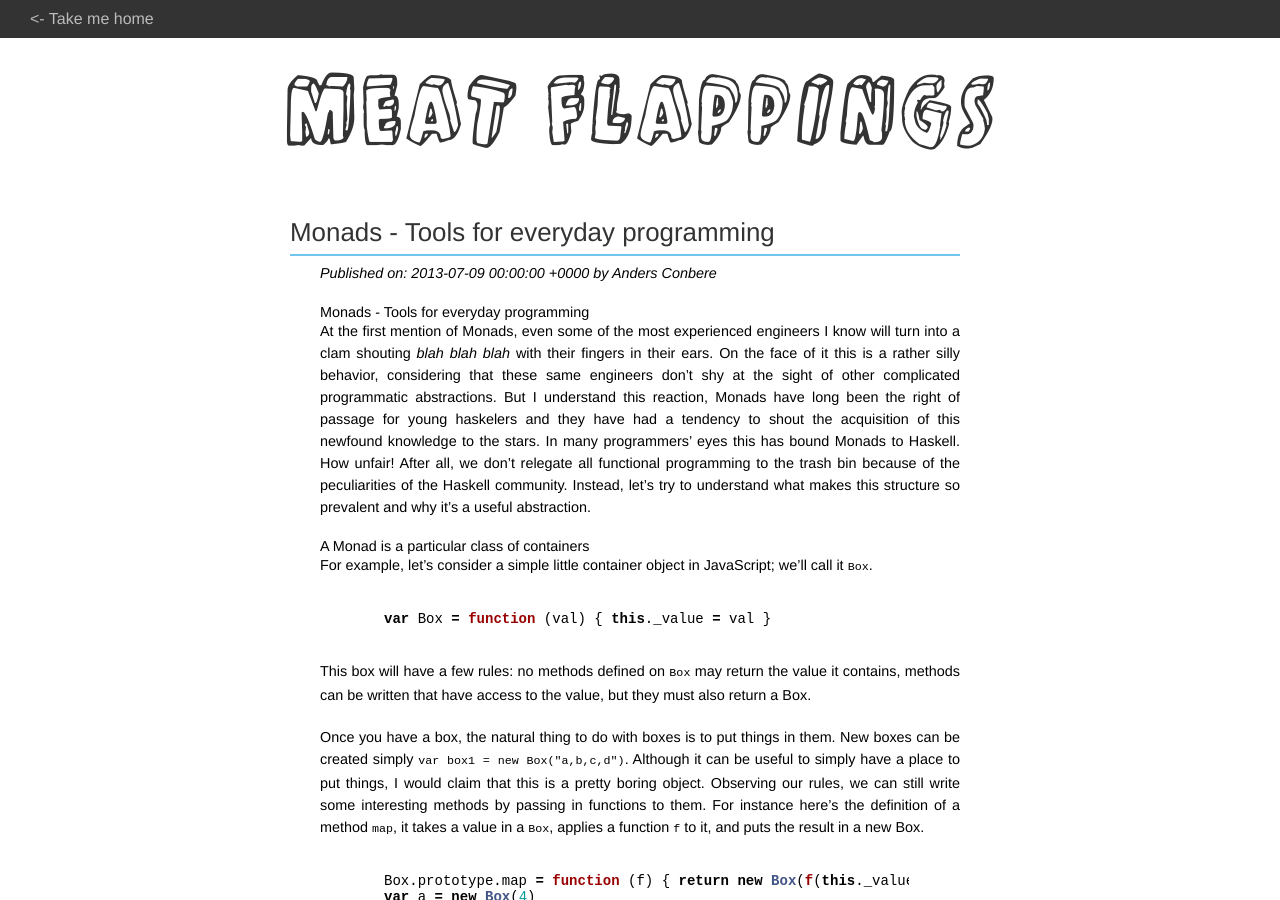
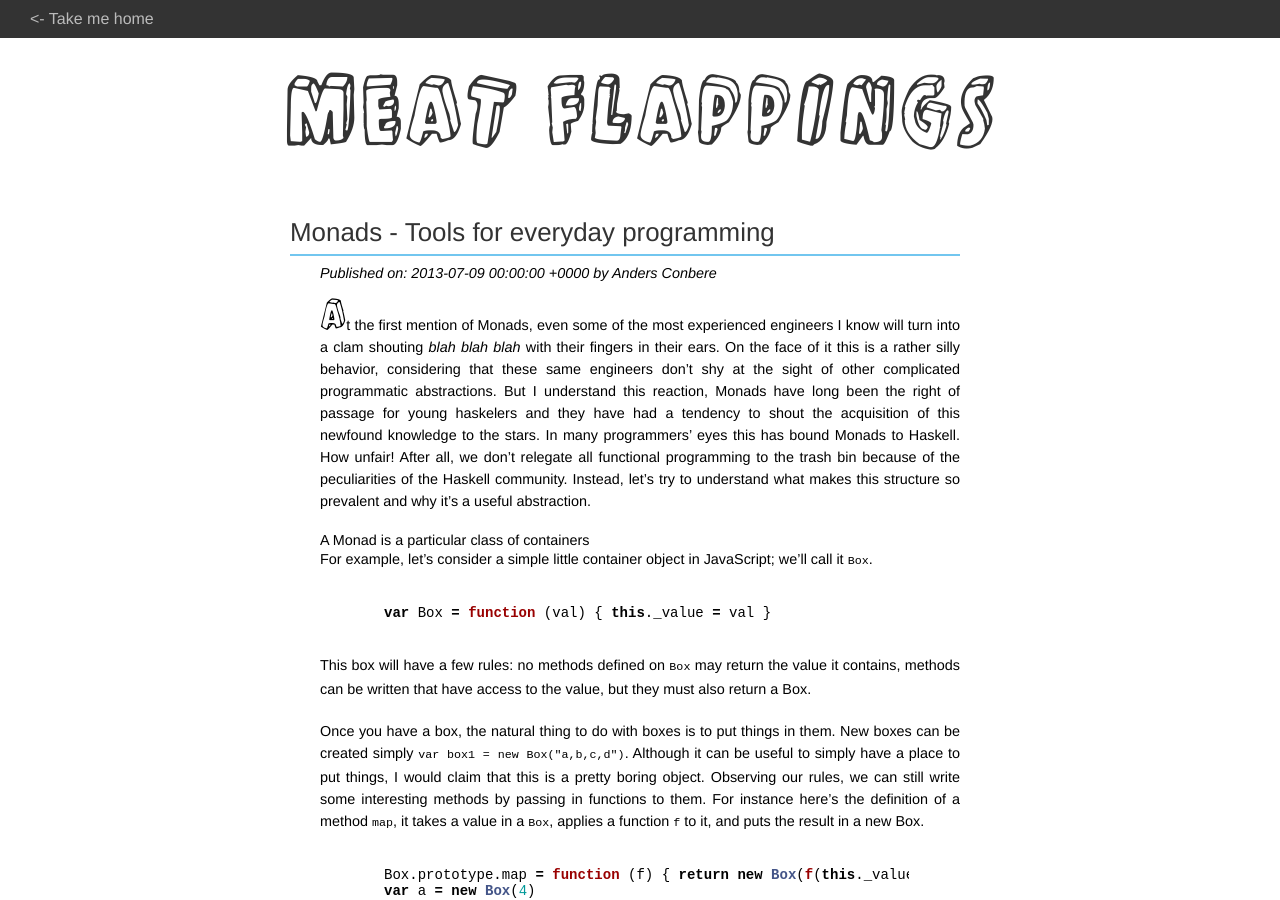
Before and after one commit to aconbere/aconbere.github.com, a Jekyll site: the page built from _posts/2013-7-9-monads-tools-for-everyday-programming.md, in a window 1280 px wide and 900 px high. Built offline with Jekyll 4.4.1, drawn with Linux system fonts in a browser that asks for light colours; Markdown is read by kramdown in place of the engine named in the settings.

Commit message:
remove extra header

```diff
--- a/_posts/2013-7-9-monads-tools-for-everyday-programming.md
+++ b/_posts/2013-7-9-monads-tools-for-everyday-programming.md
@@ -2,8 +2,6 @@
 layout: post
 title: Monads - Tools for everyday programming
 ---
-
-# Monads - Tools for everyday programming
 
 At the first mention of Monads, even some of the most experienced engineers I know will turn into a clam shouting *blah* *blah* *blah* with their fingers in their ears. On the face of it this is a rather silly behavior, considering that these same engineers don't shy at the sight of other complicated programmatic abstractions. But I understand this reaction, Monads have long been the right of passage for young haskelers and they have had a tendency to shout the acquisition of this newfound knowledge to the stars. In many programmers' eyes this has bound Monads to Haskell. How unfair! After all, we don't relegate all functional programming to the trash bin because of the peculiarities of the Haskell community. Instead, let's try to understand what makes this structure so prevalent and why it's a useful abstraction.
 
```
